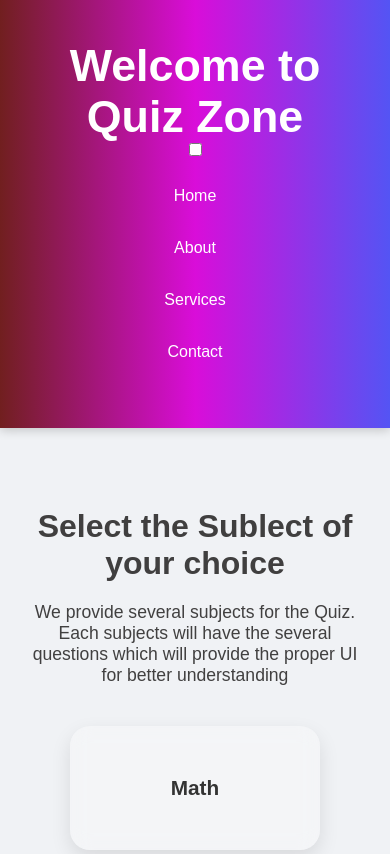
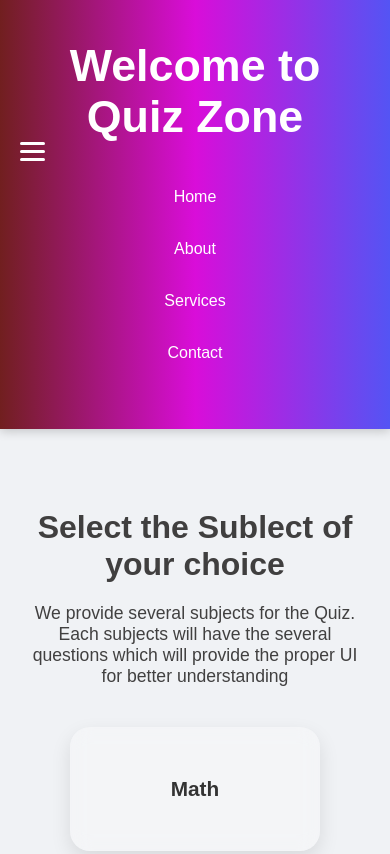
Before and after one commit to Parash9821/simplequiz, a plain HTML site: page index.html in a window 390 px wide. Shown: the top 854 px of the page. Drawn offline with Linux system fonts and the light colour scheme.

Commit message:
Update project.css
Signed-off-by: Parash9821 <parashmahata427@gmail.com>

```diff
--- a/project.css
+++ b/project.css
@@ -32,6 +32,22 @@ header h1 {
   justify-content: center;
   flex-wrap: wrap;
   padding: 10px 0;
+}
+.style {
+  display: none;
+  flex-direction: column;
+  gap: 5px;
+  cursor: pointer;
+}
+.style span {
+  height: 3px;
+  width: 25px;
+  background-color: white;
+  border-radius: 2px;
+}
+.nav-toggle{
+  display:none ;
+  align-items: center;
 }
 
 .navbar .abc {
@@ -138,6 +154,15 @@ header h1 {
     width: 100%;
     text-align: center;
   }
+   .style{
+    display: flex;
+  }
+  .nav-toggle:checked+.style+.navbar{
+  display: flex;
+}
+.lastbutton{
+  align-items: center;
+}
 }
 .about-container {
   max-width: 900px;
```
